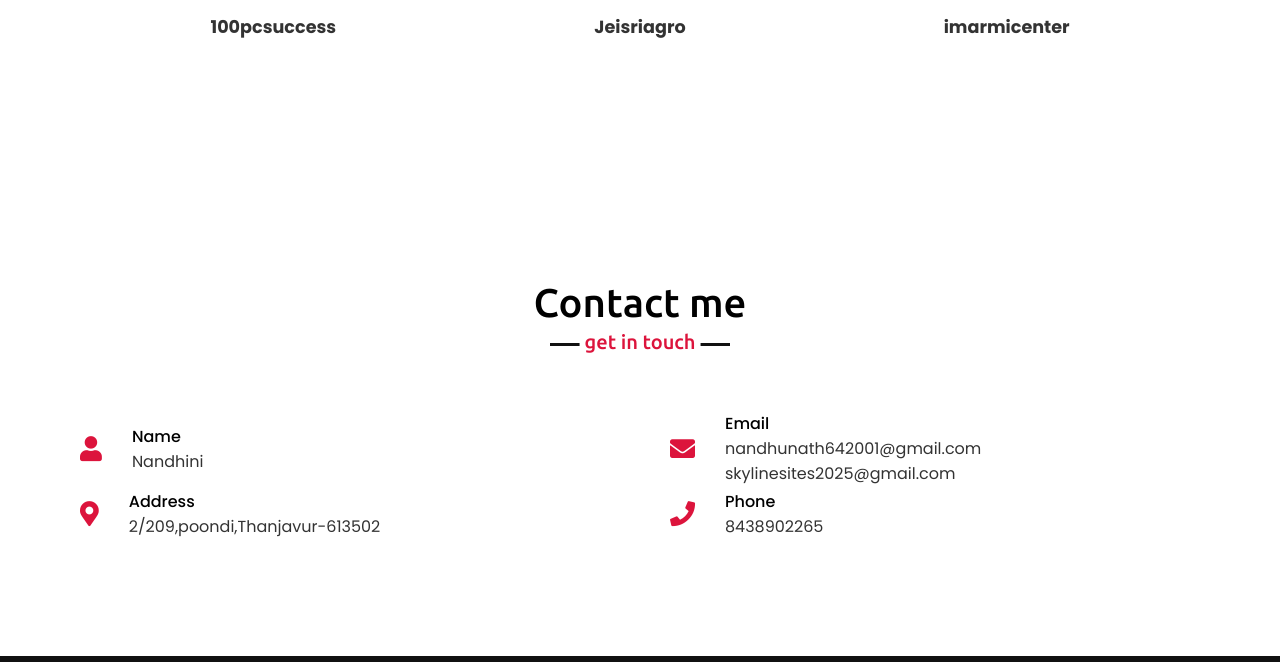
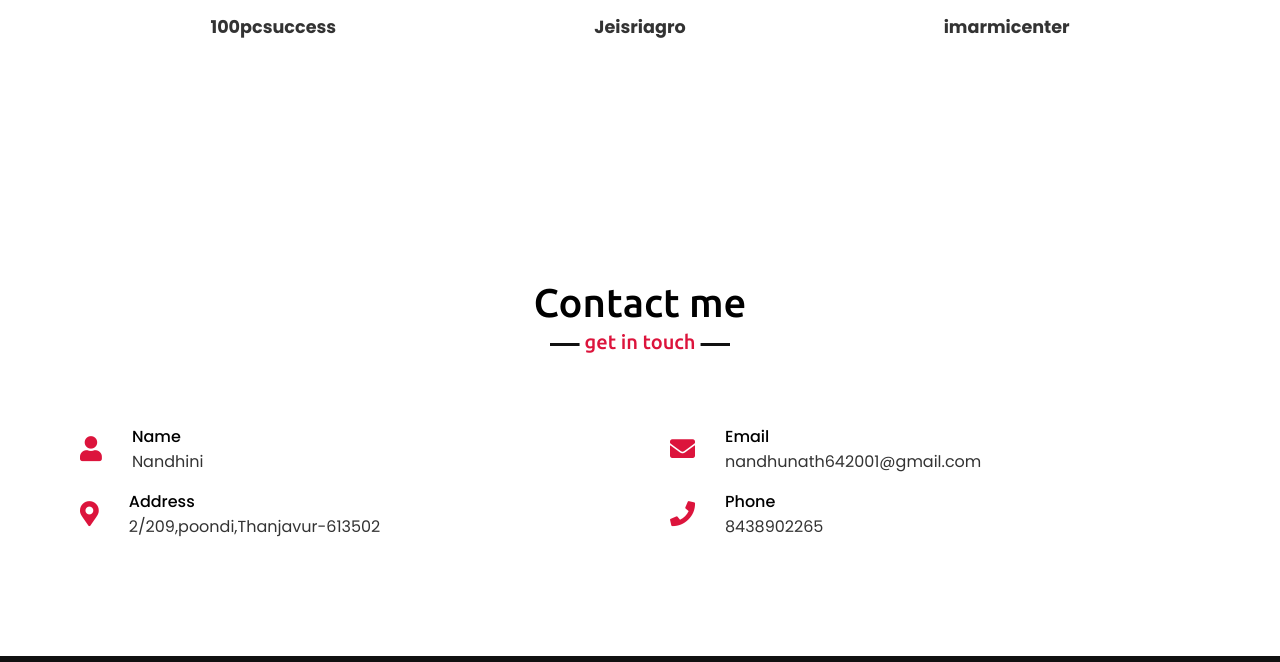
Before and after one commit to skylinesites/portfolio, a plain HTML site: page index.html in a window 1280 px wide. Shown: the part 4232-4894 px from the top of the page. Drawn offline with nearby package versions, Linux system fonts and the light colour scheme.

Commit message:
Update index.html

```diff
--- a/index.html
+++ b/index.html
@@ -368,7 +368,6 @@
                         <div class="info">
                             <div class="head">Email</div>
                             <div class="sub-title">nandhunath642001@gmail.com</div>
-                            <div class="sub-title">skylinesites2025@gmail.com</div>
                         </div>
                     </div>
                     <div class="row">
```
